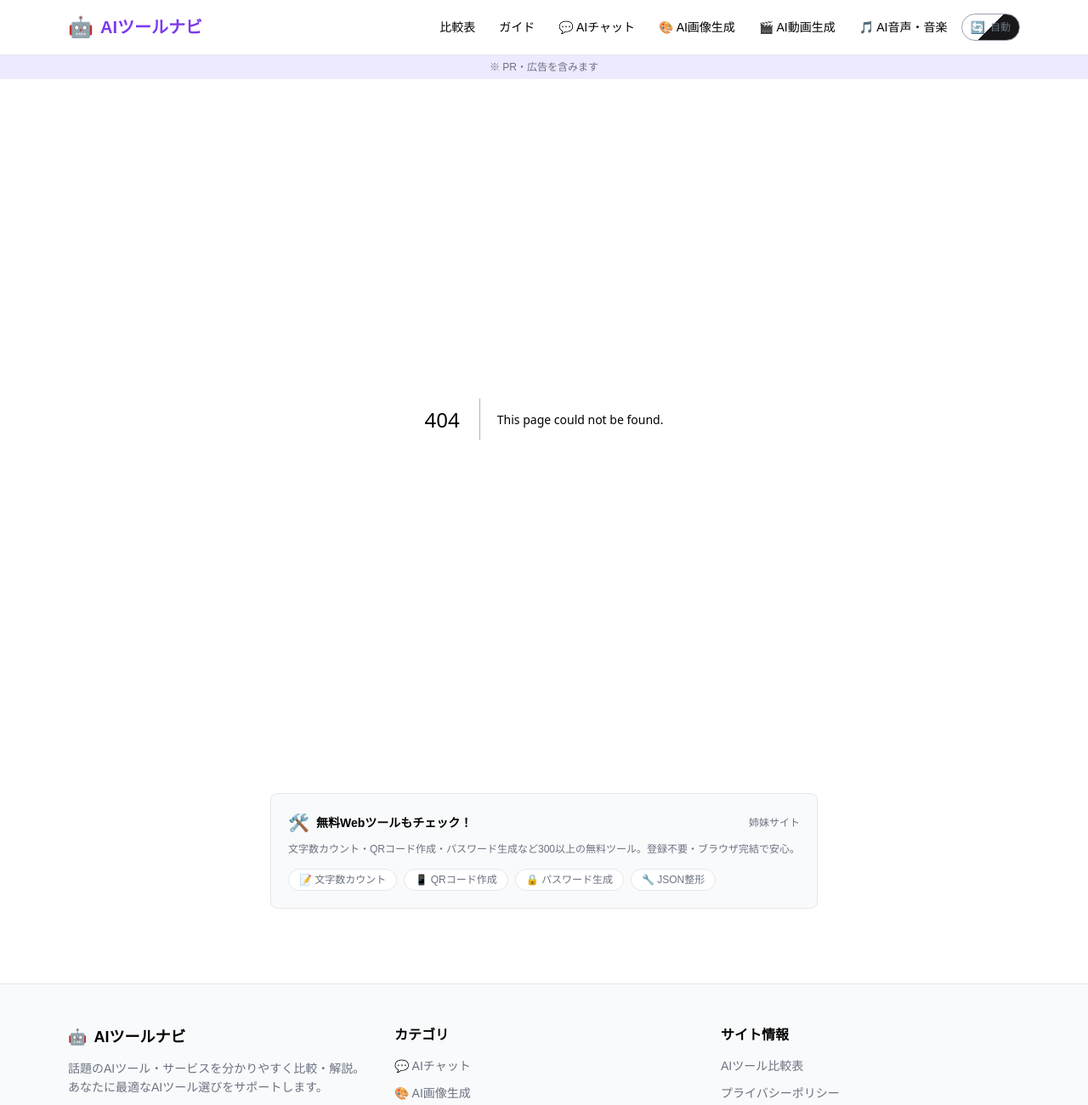
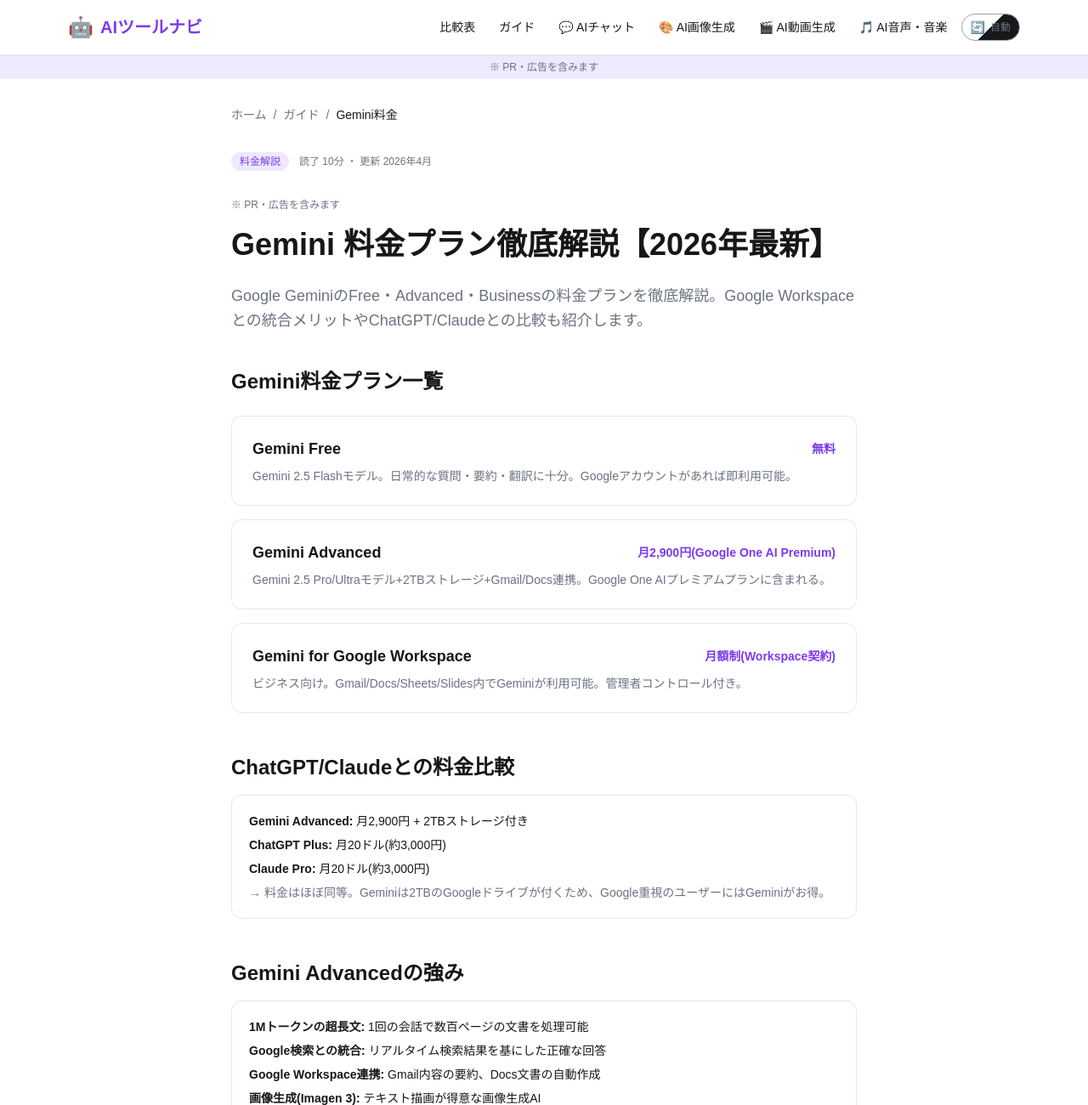
Before and after one commit to music6745-max/ai-tools-navi, a Next.js app: page /guide/gemini-pricing in a window 1280 px wide. Before the commit this address had no page. Shown: the top 1300 px of the page at 85% size. Built offline with nearby package versions, Linux system fonts and the light colour scheme.

Commit message:
feat: Gemini料金プラン解説追加 - 367ページ

```diff
--- /dev/null
+++ b/app/guide/gemini-pricing/page.tsx
@@ -0,0 +1,96 @@
+import Link from "next/link";
+import type { Metadata } from "next";
+import { siteConfig } from "../../lib/data";
+import { ComparisonTableCTA } from "../../components/ComparisonTableCTA";
+
+export const metadata: Metadata = {
+  title: "Gemini 料金プラン徹底解説【2026年最新】Free/Advanced/Businessの違い",
+  description: "Google GeminiのFree・Advanced(月2,900円)・Businessの料金プランを徹底解説。ChatGPT/Claudeとの料金比較も網羅。",
+  keywords: ["Gemini 料金", "Gemini Advanced", "Google AI", "Gemini 無料"],
+  alternates: { canonical: `${siteConfig.url}/guide/gemini-pricing` },
+};
+
+export default function Page() {
+  const jsonLd = { "@context": "https://schema.org", "@type": "Article", headline: "Gemini 料金プラン徹底解説", description: "Free/Advanced/Businessを解説", author: { "@type": "Organization", name: siteConfig.name }, publisher: { "@type": "Organization", name: siteConfig.name }, datePublished: "2026-04-10", dateModified: "2026-04-10" };
+  const breadcrumbLd = { "@context": "https://schema.org", "@type": "BreadcrumbList", itemListElement: [{ "@type": "ListItem", position: 1, name: "ホーム", item: siteConfig.url }, { "@type": "ListItem", position: 2, name: "ガイド", item: `${siteConfig.url}/guide` }, { "@type": "ListItem", position: 3, name: "Gemini料金", item: `${siteConfig.url}/guide/gemini-pricing` }] };
+
+  return (
+    <>
+      <script type="application/ld+json" dangerouslySetInnerHTML={{ __html: JSON.stringify(jsonLd) }} />
+      <script type="application/ld+json" dangerouslySetInnerHTML={{ __html: JSON.stringify(breadcrumbLd) }} />
+      <div className="max-w-3xl mx-auto px-4 py-8">
+        <nav className="flex items-center gap-2 text-sm text-muted mb-8">
+          <Link href="/" className="hover:text-primary transition-colors">ホーム</Link><span>/</span>
+          <Link href="/guide" className="hover:text-primary transition-colors">ガイド</Link><span>/</span>
+          <span className="text-foreground">Gemini料金</span>
+        </nav>
+
+        <div className="mb-8">
+          <span className="text-xs px-2.5 py-1 bg-primary-light text-primary rounded-full font-medium">料金解説</span>
+          <span className="text-xs text-muted ml-3">読了 10分 ・ 更新 2026年4月</span>
+        </div>
+        <p className="text-xs text-muted mb-4">※ PR・広告を含みます</p>
+        <h1 className="text-3xl md:text-4xl font-bold mb-6 leading-tight">Gemini 料金プラン徹底解説【2026年最新】</h1>
+        <p className="text-muted text-lg mb-10 leading-relaxed">
+          Google GeminiのFree・Advanced・Businessの料金プランを徹底解説。Google Workspaceとの統合メリットやChatGPT/Claudeとの比較も紹介します。
+        </p>
+
+        <section className="mb-12">
+          <h2 className="text-2xl font-bold mb-6">Gemini料金プラン一覧</h2>
+          <div className="space-y-4">
+            {[
+              { name: "Gemini Free", price: "無料", desc: "Gemini 2.5 Flashモデル。日常的な質問・要約・翻訳に十分。Googleアカウントがあれば即利用可能。" },
+              { name: "Gemini Advanced", price: "月2,900円(Google One AI Premium)", desc: "Gemini 2.5 Pro/Ultraモデル+2TBストレージ+Gmail/Docs連携。Google One AIプレミアムプランに含まれる。" },
+              { name: "Gemini for Google Workspace", price: "月額制(Workspace契約)", desc: "ビジネス向け。Gmail/Docs/Sheets/Slides内でGeminiが利用可能。管理者コントロール付き。" },
+            ].map((p) => (
+              <div key={p.name} className="bg-card-bg border border-card-border rounded-xl p-6">
+                <div className="flex items-center justify-between mb-2">
+                  <h3 className="font-bold text-lg">{p.name}</h3>
+                  <span className="text-primary font-bold text-sm">{p.price}</span>
+                </div>
+                <p className="text-sm text-muted">{p.desc}</p>
+              </div>
+            ))}
+          </div>
+        </section>
+
+        <section className="mb-12">
+          <h2 className="text-2xl font-bold mb-4">ChatGPT/Claudeとの料金比較</h2>
+          <div className="bg-card-bg border border-card-border rounded-xl p-5 text-sm space-y-2">
+            <p><span className="font-bold">Gemini Advanced:</span> 月2,900円 + 2TBストレージ付き</p>
+            <p><span className="font-bold">ChatGPT Plus:</span> 月20ドル(約3,000円)</p>
+            <p><span className="font-bold">Claude Pro:</span> 月20ドル(約3,000円)</p>
+            <p className="mt-2 text-muted">→ 料金はほぼ同等。Geminiは2TBのGoogleドライブが付くため、Google重視のユーザーにはGeminiがお得。</p>
+          </div>
+        </section>
+
+        <section className="mb-12">
+          <h2 className="text-2xl font-bold mb-4">Gemini Advancedの強み</h2>
+          <div className="bg-card-bg border border-card-border rounded-xl p-5 text-sm space-y-2">
+            <p><span className="font-bold">1Mトークンの超長文:</span> 1回の会話で数百ページの文書を処理可能</p>
+            <p><span className="font-bold">Google検索との統合:</span> リアルタイム検索結果を基にした正確な回答</p>
+            <p><span className="font-bold">Google Workspace連携:</span> Gmail内容の要約、Docs文書の自動作成</p>
+            <p><span className="font-bold">画像生成(Imagen 3):</span> テキスト描画が得意な画像生成AI</p>
+          </div>
+        </section>
+
+        <section className="mb-8">
+          <h2 className="text-xl font-bold mb-4">AI活用スキルを学ぶ</h2>
+          <ComparisonTableCTA services={[
+            { name: "Aidemy", url: "https://px.a8.net/svt/ejp?a8mat=4B1DXO+APTO2+35VG+5YJRM", highlight: "AI特化スクール", price: "月額制", badge: "AI特化" },
+            { name: "テックアカデミー", url: "https://px.a8.net/svt/ejp?a8mat=4B1DXO+A4E2A+4HHM+5YJRM", highlight: "Web・AI開発", price: "月額制" },
+            { name: "DMM WEBCAMP", url: "https://px.a8.net/svt/ejp?a8mat=4B1DXO+4RHMA+4D4Y+5YJRM", highlight: "転職保証付き", price: "月額制" },
+          ]} />
+        </section>
+
+        <section className="mt-12 mb-8">
+          <h2 className="text-xl font-bold mb-4">関連ガイド</h2>
+          <div className="grid grid-cols-1 sm:grid-cols-2 gap-3">
+            <Link href="/guide/chatgpt-pricing" className="block bg-card-bg border border-card-border rounded-xl p-4 hover:border-primary transition-colors"><div className="text-xs text-muted mb-1">料金</div><div className="font-bold text-sm">ChatGPT料金</div></Link>
+            <Link href="/guide/claude-pricing" className="block bg-card-bg border border-card-border rounded-xl p-4 hover:border-primary transition-colors"><div className="text-xs text-muted mb-1">料金</div><div className="font-bold text-sm">Claude料金</div></Link>
+          </div>
+        </section>
+      </div>
+    </>
+  );
+}
--- a/app/guide/guides.data.ts
+++ b/app/guide/guides.data.ts
@@ -1551,6 +1551,14 @@
     description: "v0.devの使い方・料金プランを徹底解説。プロンプトからReact/Next.jsコンポーネントを自動生成。",
     icon: "⚡",
     category: "ツール解説",
+    readTime: "10分",
+  },
+  {
+    slug: "gemini-pricing",
+    title: "Gemini 料金プラン徹底解説【2026年最新】Free/Advanced/Businessの違い",
+    description: "Google GeminiのFree・Advanced・Businessの料金プランを徹底解説。ChatGPT/Claudeとの料金比較も網羅。",
+    icon: "💰",
+    category: "料金解説",
     readTime: "10分",
   },
 ];
```
